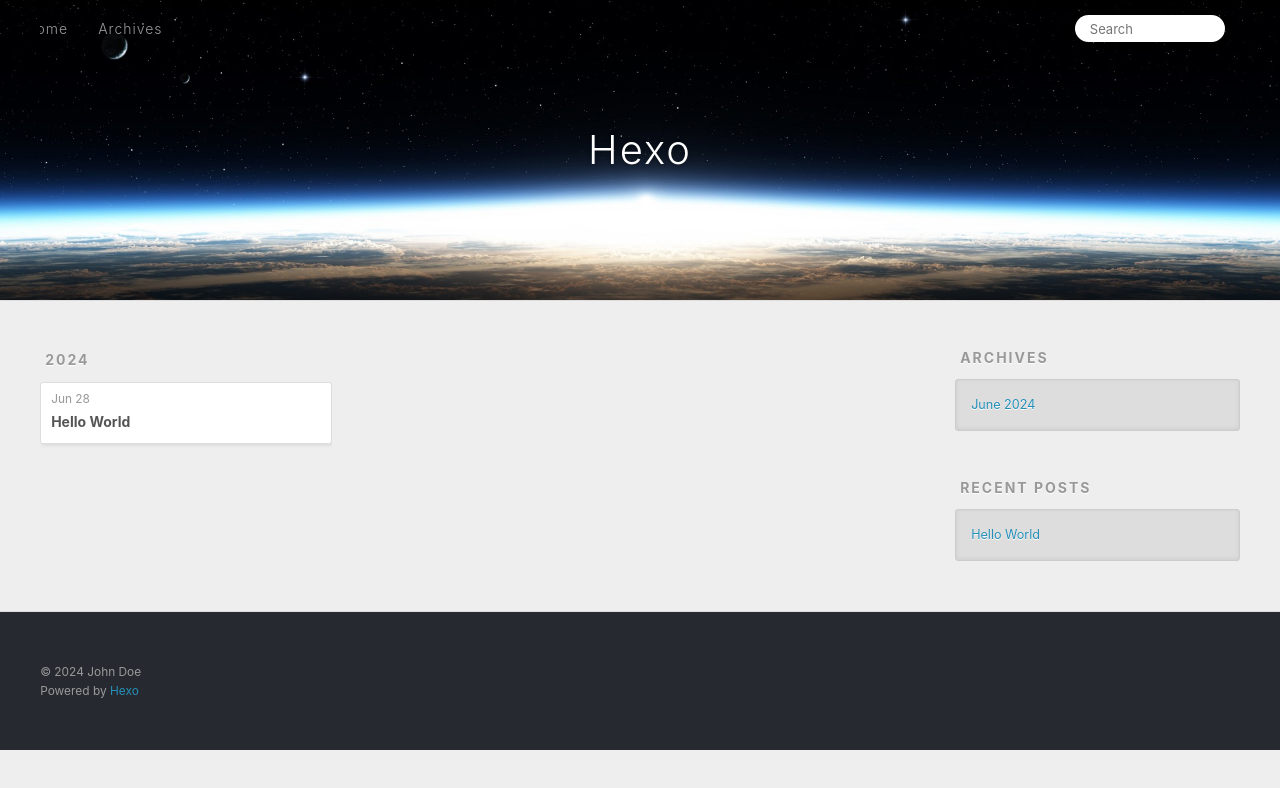
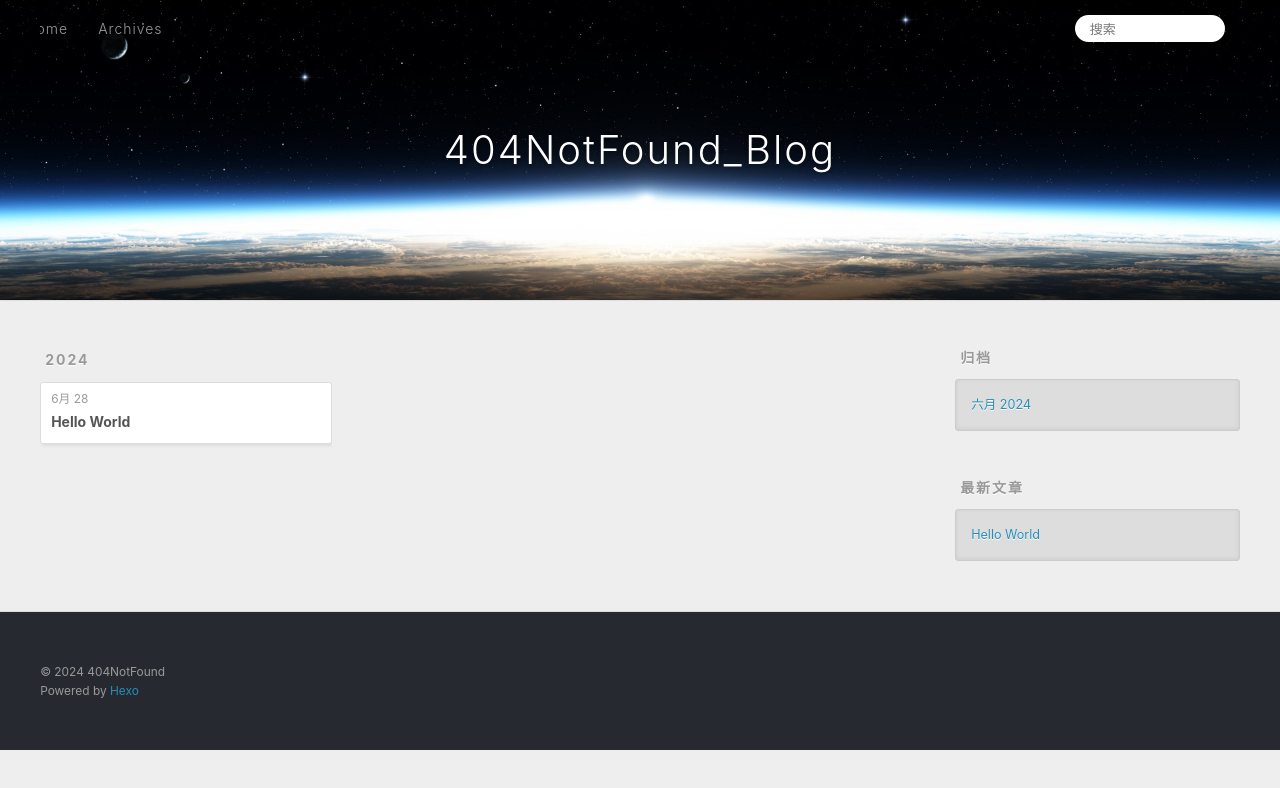
Before and after one commit to 14-Si/14-si.github.io, a plain HTML site: page archives/index.html in a window 1280 px wide. Both pictures are taken after a click on the link 1232 px from the left and 27 px from the top of the page. Drawn offline with Linux system fonts and the light colour scheme.

Commit message:
Site updated: 2024-06-28 18:25:55

```diff
--- a/archives/index.html
+++ b/archives/index.html
@@ -4,17 +4,17 @@
   <meta charset="utf-8">
 
 
-  <title>Archives | Hexo</title>
+  <title>归档 | 404NotFound_Blog</title>
   <meta name="viewport" content="width=device-width, initial-scale=1, shrink-to-fit=no">
   <meta property="og:type" content="website">
-<meta property="og:title" content="Hexo">
-<meta property="og:url" content="http://example.com/archives/index.html">
-<meta property="og:site_name" content="Hexo">
-<meta property="og:locale" content="en_US">
-<meta property="article:author" content="John Doe">
+<meta property="og:title" content="404NotFound_Blog">
+<meta property="og:url" content="https://14-si.github.io/archives/index.html">
+<meta property="og:site_name" content="404NotFound_Blog">
+<meta property="og:locale" content="zh_CN">
+<meta property="article:author" content="404NotFound">
 <meta name="twitter:card" content="summary">
 
-    <link rel="alternate" href="/atom.xml" title="Hexo" type="application/atom+xml">
+    <link rel="alternate" href="/atom.xml" title="404NotFound_Blog" type="application/atom+xml">
 
 
     <link rel="shortcut icon" href="/favicon.png">
@@ -39,7 +39,7 @@
   <div id="header-outer" class="outer">
     <div id="header-title" class="inner">
       <h1 id="logo-wrap">
-        <a href="/" id="logo">Hexo</a>
+        <a href="/" id="logo">404NotFound_Blog</a>
       </h1>
 
     </div>
@@ -55,12 +55,12 @@
       <nav id="sub-nav">
 
 
-          <a class="nav-icon" href="/atom.xml" title="RSS Feed"><span class="fa fa-rss"></span></a>
+          <a class="nav-icon" href="/atom.xml" title="RSS 订阅"><span class="fa fa-rss"></span></a>
 
-        <a class="nav-icon nav-search-btn" title="Search"><span class="fa fa-search"></span></a>
+        <a class="nav-icon nav-search-btn" title="搜索"><span class="fa fa-search"></span></a>
       </nav>
       <div id="search-form-wrap">
-        <form action="//google.com/search" method="get" accept-charset="UTF-8" class="search-form"><input type="search" name="q" class="search-form-input" placeholder="Search"><button type="submit" class="search-form-submit">&#xF002;</button><input type="hidden" name="sitesearch" value="http://example.com"></form>
+        <form action="//google.com/search" method="get" accept-charset="UTF-8" class="search-form"><input type="search" name="q" class="search-form-input" placeholder="搜索"><button type="submit" class="search-form-submit">&#xF002;</button><input type="hidden" name="sitesearch" value="https://14-si.github.io"></form>
       </div>
     </div>
   </div>
@@ -84,7 +84,7 @@
   <div class="archive-article-inner">
     <header class="archive-article-header">
       <a href="/2024/06/28/hello-world/" class="archive-article-date">
-  <time class="dt-published" datetime="2024-06-28T08:36:46.611Z" itemprop="datePublished">Jun 28</time>
+  <time class="dt-published" datetime="2024-06-28T08:36:46.611Z" itemprop="datePublished">6月 28</time>
 </a>
 
 
@@ -116,9 +116,9 @@
 
 
   <div class="widget-wrap">
-    <h3 class="widget-title">Archives</h3>
+    <h3 class="widget-title">归档</h3>
     <div class="widget">
-      <ul class="archive-list"><li class="archive-list-item"><a class="archive-list-link" href="/archives/2024/06/">June 2024</a></li></ul>
+      <ul class="archive-list"><li class="archive-list-item"><a class="archive-list-link" href="/archives/2024/06/">六月 2024</a></li></ul>
     </div>
   </div>
 
@@ -126,7 +126,7 @@
 
 
   <div class="widget-wrap">
-    <h3 class="widget-title">Recent Posts</h3>
+    <h3 class="widget-title">最新文章</h3>
     <div class="widget">
       <ul>
 
@@ -147,7 +147,7 @@
   <div class="outer">
     <div id="footer-info" class="inner">
 
-      &copy; 2024 John Doe<br>
+      &copy; 2024 404NotFound<br>
       Powered by <a href="https://hexo.io/" target="_blank">Hexo</a>
     </div>
   </div>
```
Also changed, not shown: 2024/06/28/hello-world/index.html (+15 -15 lines), archives/2024/06/index.html (+16 -16 lines), archives/2024/index.html (+16 -16 lines), index.html (+16 -16 lines).
